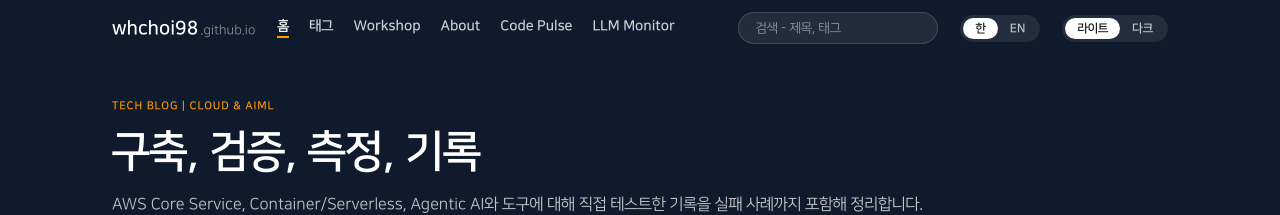
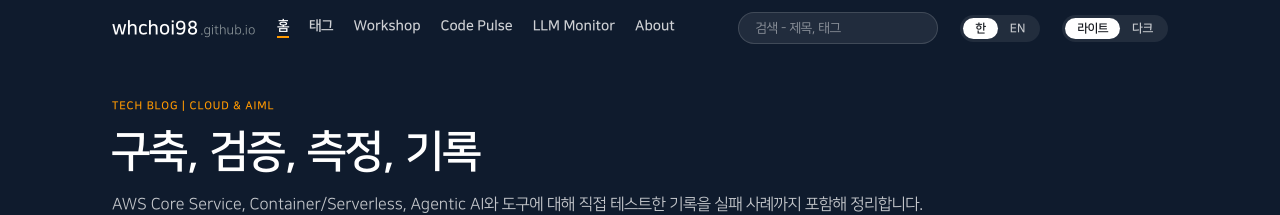
Before and after one commit to whchoi98/whchoi98.github.io, a Jekyll site: the page built from index.md, in a window 1280 px wide. Shown: the top 215 px of the page. Built offline with Jekyll 4.4.1, drawn with Linux system fonts in a browser that asks for light colours; some web fonts are replaced.

Commit message:
fix: move "About" after "Code Pulse" and "LLM Monitor" in the top menu
- Menu order is now Home, Tags, Workshop, Code Pulse, LLM Monitor, About on every page
- CHANGELOG: entry in the English and the Korean section

```diff
--- a/_includes/topbar.html
+++ b/_includes/topbar.html
@@ -4,9 +4,9 @@
     <a href="/" {% if page.layout == 'home' %}class="active"{% endif %}><span class="l-ko">홈</span><span class="l-en">Home</span></a>
     <a href="/tags/" {% if page.layout == 'tags' %}class="active"{% endif %}><span class="l-ko">태그</span><span class="l-en">Tags</span></a>
     <a href="/docs/workshop/" {% if page.section == 'workshop' %}class="active"{% endif %}>Workshop</a>
-    <a href="/about/" {% if page.url == '/about/' %}class="active"{% endif %}>About</a>
     <a href="https://code-pulse.whchoi.net/" target="_blank" rel="noopener">Code Pulse</a>
     <a href="https://llm-monitor.whchoi.net/" target="_blank" rel="noopener">LLM Monitor</a>
+    <a href="/about/" {% if page.url == '/about/' %}class="active"{% endif %}>About</a>
   </nav>
   <div class="topbar-spacer"></div>
   {% if page.layout == 'home' %}
```
Also changed, not shown: CHANGELOG.md.
